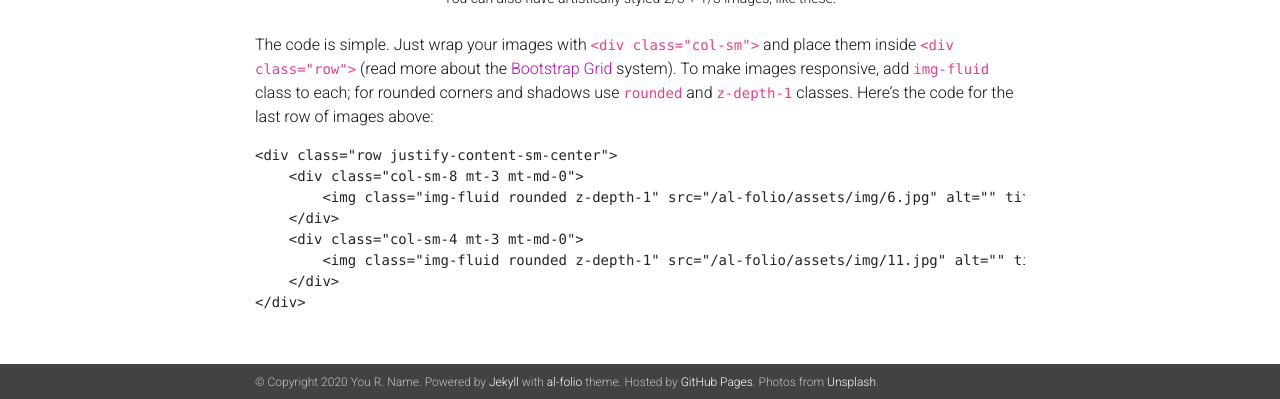
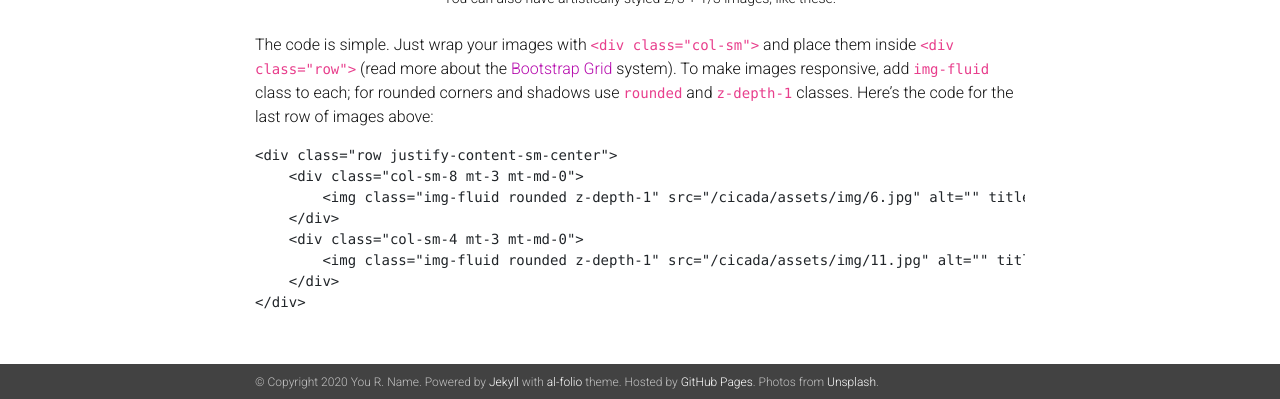
Before and after one commit to wavicles/cicada, a Jekyll site: the page built from _projects/6_project.markdown, in a window 1280 px wide and 900 px high, scrolled down 1000 px, cut to the strip 501-900 px from the top of the window. Built offline with Jekyll 4.4.1, drawn with Linux system fonts in a browser that asks for light colours; nearby versions of some CDN libraries; a style sheet for code colours, icons or effects is not loaded.

Commit message:
Update _config.yml

```diff
--- a/_config.yml
+++ b/_config.yml
@@ -12,7 +12,7 @@ footer_text: >
   Photos from <a href="https://unsplash.com" target="_blank">Unsplash</a>.
 
 url:  # the base hostname & protocol for your site
-baseurl: /al-folio # the subpath of your site, e.g. /blog/
+baseurl: /cicada # the subpath of your site, e.g. /blog/
 last_updated: false # set to true if you want to display last updated in the footer
 
 # -----------------------------------------------------------------------------
```
